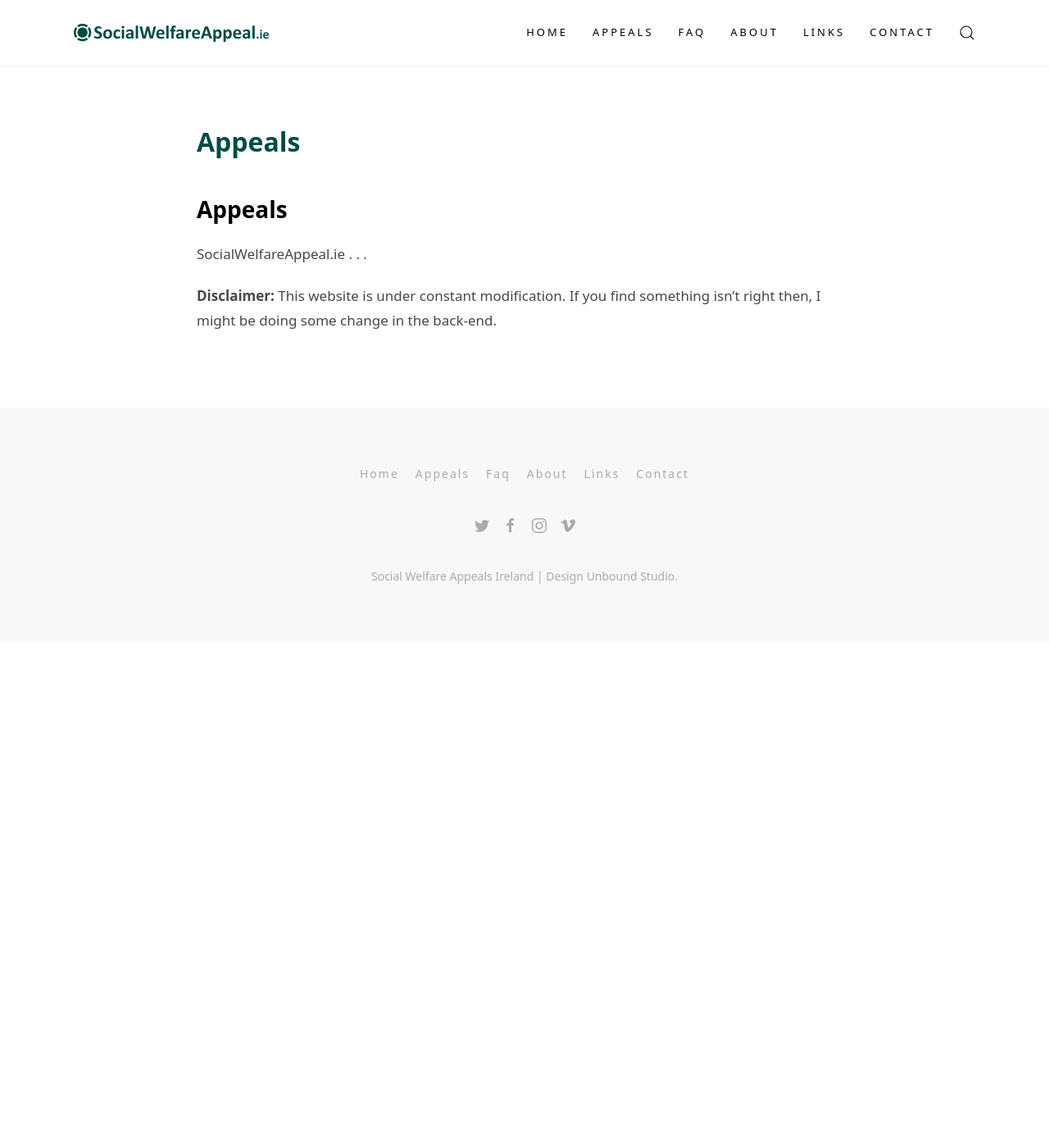
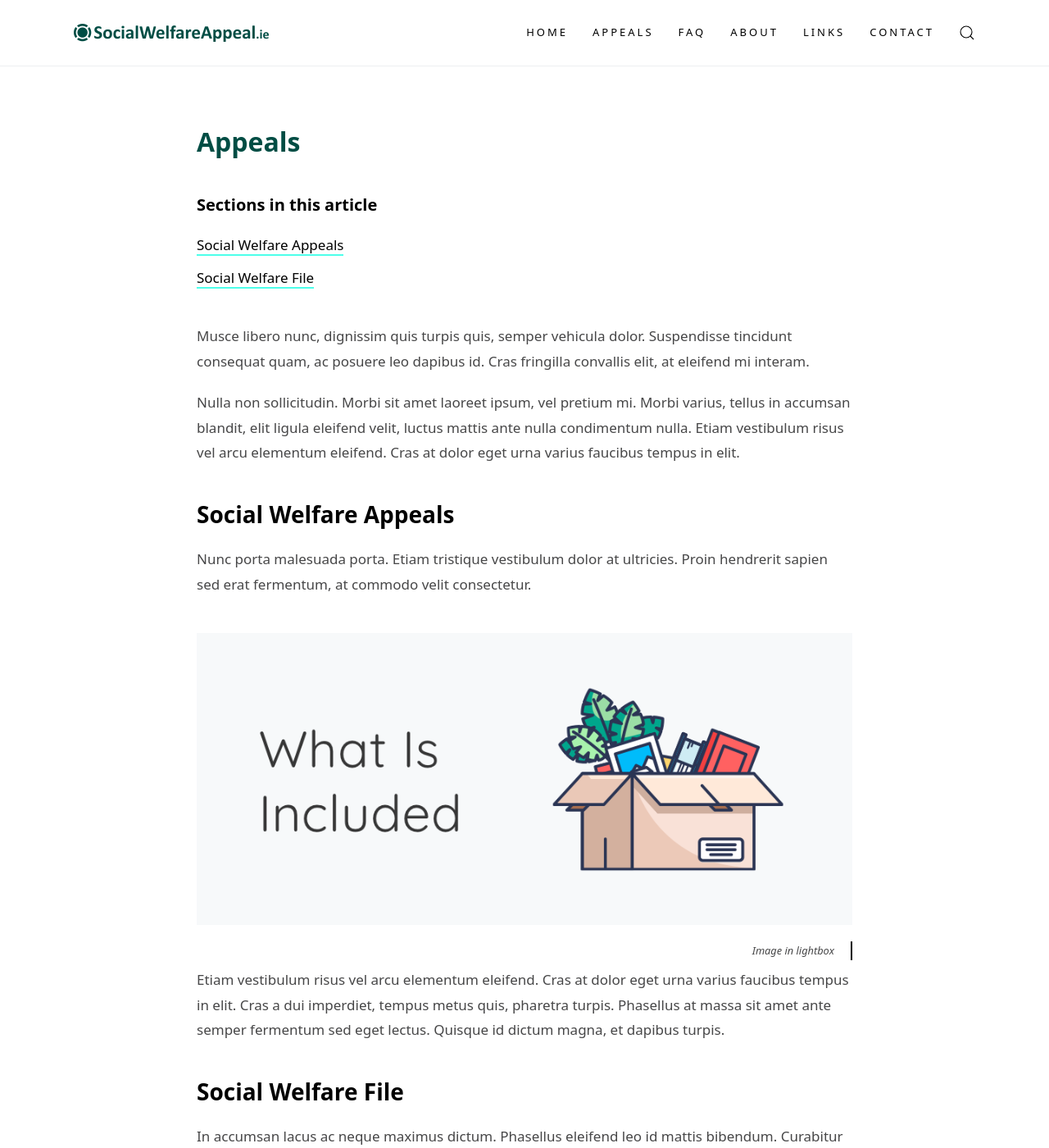
Before and after one commit to robbertl/socialwelfareappeal, a Jekyll site: the page built from appeals.md, in a window 1280 px wide and 1400 px high. Shown: the whole window at 82% size. Built offline with Jekyll 4.4.1, drawn with Linux system fonts in a browser that asks for light colours; some of the changed text lies outside the part shown.

Commit message:
Update appeals.md

```diff
--- a/appeals.md
+++ b/appeals.md
@@ -4,12 +4,24 @@ title: Appeals
 permalink: /appeals/
 ---
 
-## Appeals
+#### Sections in this article
+{:.no_toc}
+* TOC
+{:toc}
 
-SocialWelfareAppeal.ie
-.
-.
-.
+Musce libero nunc, dignissim quis turpis quis, semper vehicula dolor. Suspendisse tincidunt consequat quam, ac posuere leo dapibus id. Cras fringilla convallis elit, at eleifend mi interam.
+
+Nulla non sollicitudin. Morbi sit amet laoreet ipsum, vel pretium mi. Morbi varius, tellus in accumsan blandit, elit ligula eleifend velit, luctus mattis ante nulla condimentum nulla. Etiam vestibulum risus vel arcu elementum eleifend. Cras at dolor eget urna varius faucibus tempus in elit.
+
+## Social Welfare Appeals
+Nunc porta malesuada porta. Etiam tristique vestibulum dolor at ultricies. Proin hendrerit sapien sed erat fermentum, at commodo velit consectetur.
+
+{% include image.html img="image1.png" style="wide" lightbox="true" alt="Alt for image" caption="Image in lightbox" %}
+
+Etiam vestibulum risus vel arcu elementum eleifend. Cras at dolor eget urna varius faucibus tempus in elit. Cras a dui imperdiet, tempus metus quis, pharetra turpis. Phasellus at massa sit amet ante semper fermentum sed eget lectus. Quisque id dictum magna, et dapibus turpis.
+
+## Social Welfare File
+In accumsan lacus ac neque maximus dictum. Phasellus eleifend leo id mattis bibendum. Curabitur et purus turpis. Vestibulum ante ipsum primis in faucibus orci luctus et ultrices posuere cubilia Curae;
 
 **Disclaimer:** This website is under constant modification.
 If you find something isn't right then,
```
